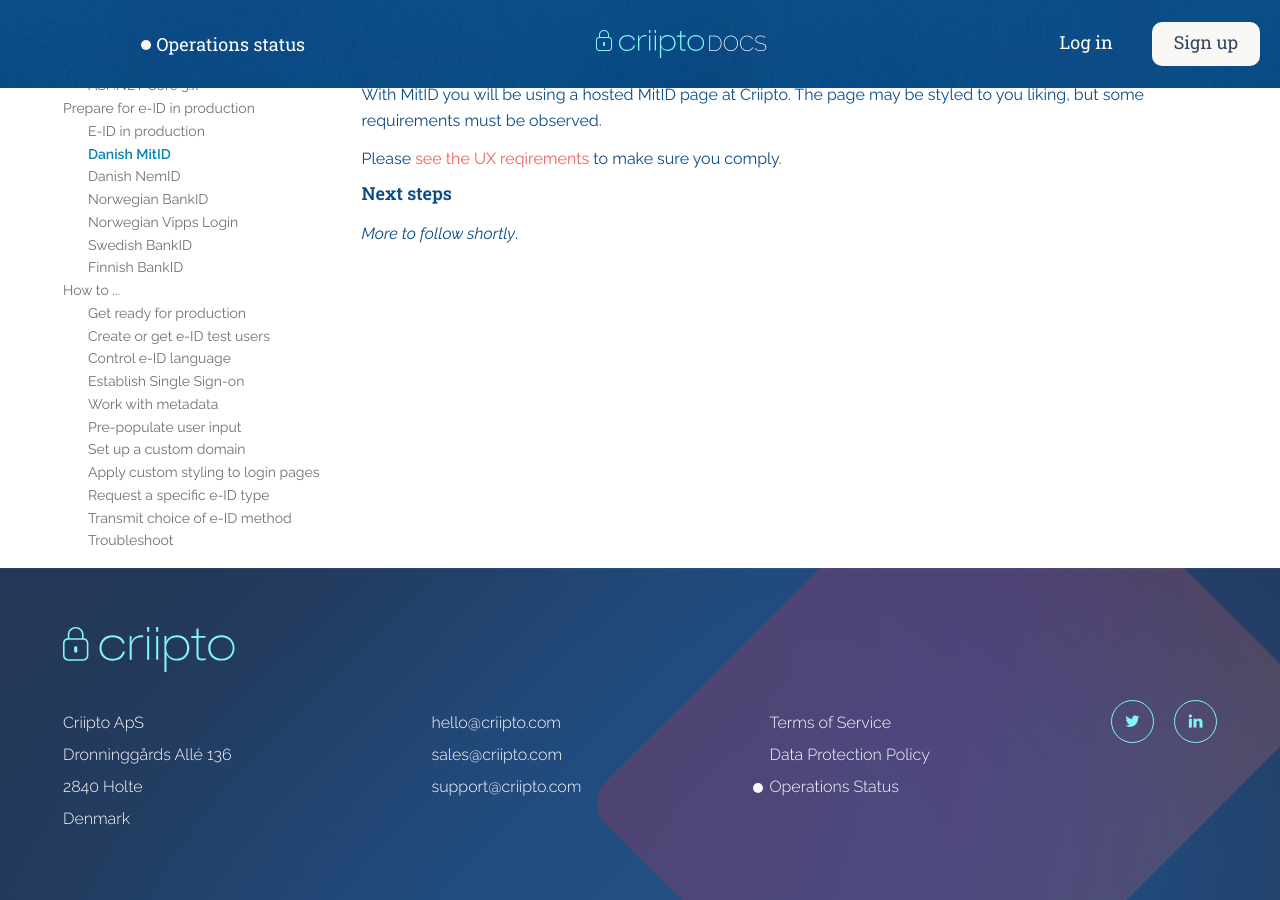
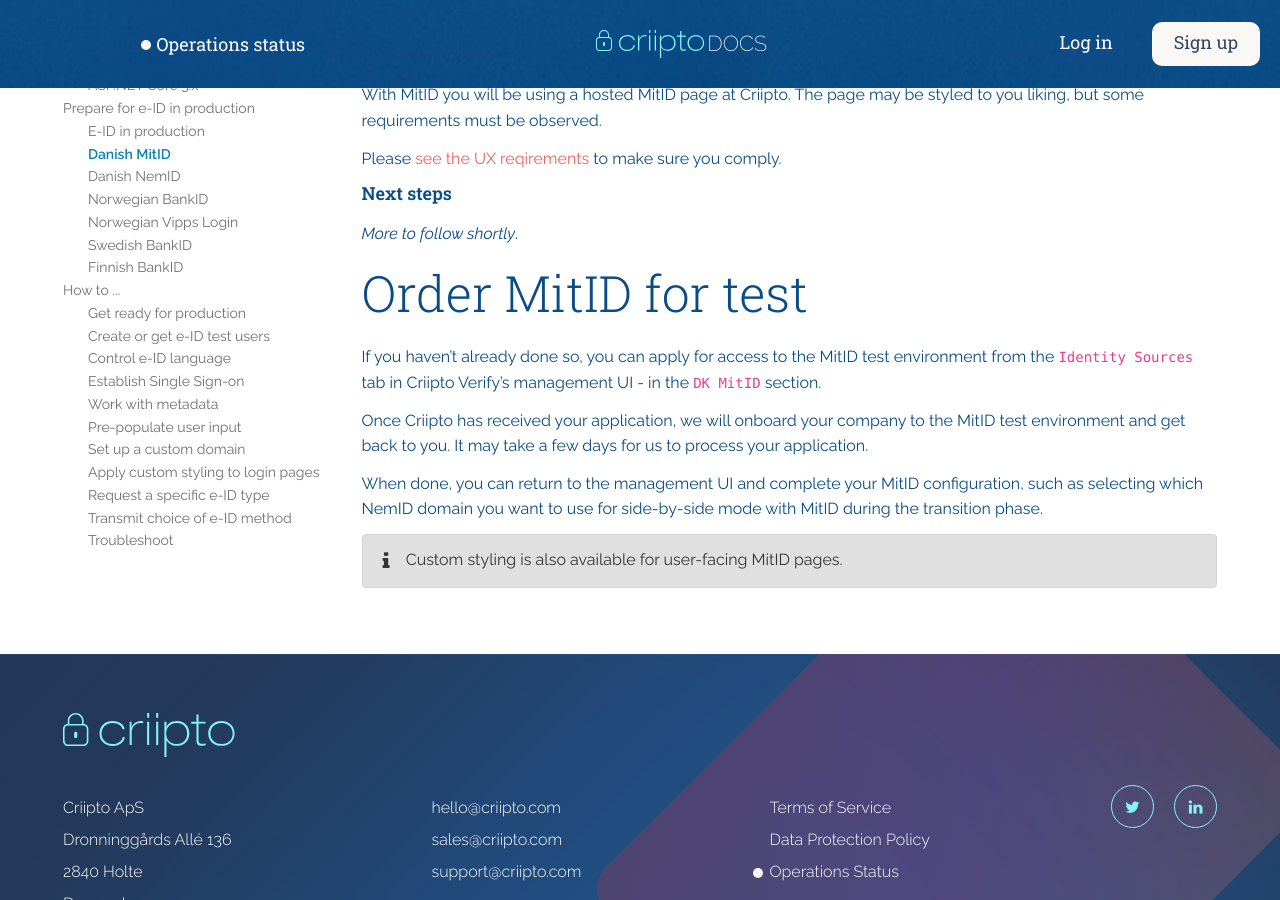
Before and after one commit to criipto/docs-old, a Jekyll site: the page built from eid-specifics/order-dk-mitid.md, in a window 1280 px wide and 900 px high, scrolled down 538 px. Built offline with Jekyll 4.4.1, drawn with Linux system fonts in a browser that asks for light colours; some web fonts are replaced.

Commit message:
Added section about applying for MitID test.

```diff
--- a/eid-specifics/order-dk-mitid.md
+++ b/eid-specifics/order-dk-mitid.md
@@ -34,3 +34,17 @@
 ### Next steps
 
 *More to follow shortly*.
+
+# Order MitID for test
+
+If you haven't already done so, you can apply for access to the MitID test environment from the `Identity Sources` tab in Criipto Verify's management UI - in the `DK MitID` section.
+
+Once Criipto has received your application, we will onboard your company to the MitID test environment and get back to you. It may take a few days for us to process your application.
+
+When done, you can return to the management UI and complete your MitID configuration, such as selecting which NemID domain you want to use for side-by-side mode with MitID during the transition phase.
+
+{% iconnote info %}
+
+Custom styling is also available for user-facing MitID pages.
+
+{% endiconnote %}
```
